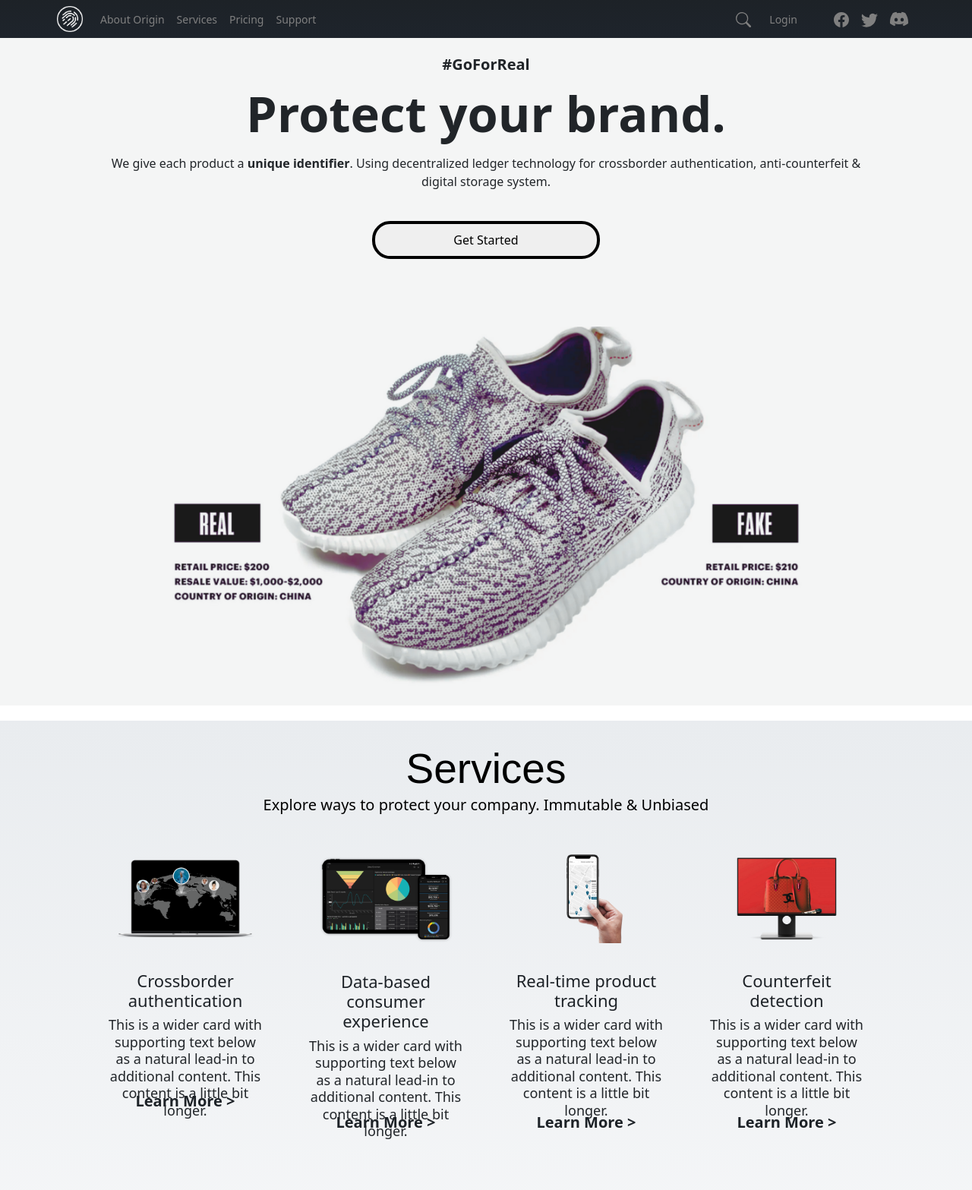
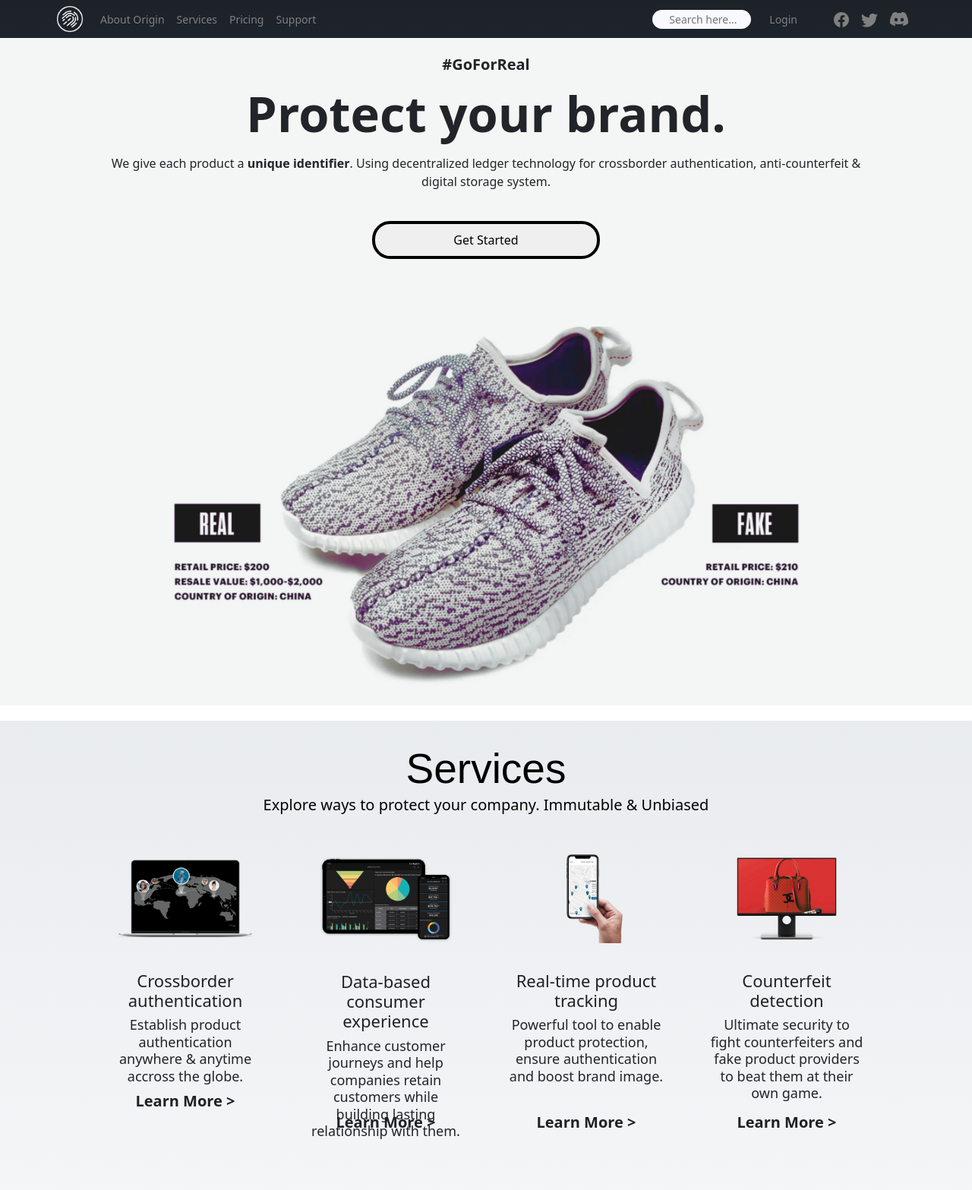
Before and after one commit to bjfactor/bjFactor.github.io, a plain HTML site: page home.html in a window 1280 px wide. Shown: the whole page at 76% size. Drawn offline with Linux system fonts and the light colour scheme.

Commit message:
Update home.html

```diff
--- a/home.html
+++ b/home.html
@@ -7,6 +7,7 @@
     <title>Origin</title>
     <link rel="stylesheet" href="/css/bootstrap.css">
     <link rel="stylesheet" href="/home.css">
+    <link rel="sylesheet" href="https://use.fontawesome.com/releases/v5.3.1/css/all.css">
     <script src="/js/bootstrap.bundle.js"></script>
     <script src="/home.js"></script>
 </head>
@@ -17,17 +18,21 @@
                 <li><a href="/home.html" class="border-0 mx-2"><img src="/workspace/img/origin.png"></a></li>
                 <li><button type="button" class="navbar border-0 mx-2" onclick="location.href='/about.html'">About Origin</button></li>
                 <li><a href="#serviceSection" class="text-decoration-none"><button type="button" class="navbar border-0 mx-2">Services</button></a></li>
-                <li><button type="button" class="navbar border-0 mx-2" onclick="location.href='home.css'">Pricing</button></li>
-                <li><button type="button" class="navbar border-0 mx-2" onclick="location.href='home.css'">Support</button></li>
+                <li><button type="button" class="navbar border-0 mx-2" onclick="location.href='/pricing.html'">Pricing</button></li>
+                <li><button type="button" class="navbar border-0 mx-2" onclick="location.href='/support.html'">Support</button></li>
                 <span class="ms-auto"></span>
                 <li>
-                    <button type="button" class="mr-auto navbar border-0 me-4" onclick="location.href='home.css'">
-                        <i class="bi bi-search">
+                    <button type="button" class="mr-auto navbar border-0 me-4">
+                        <form>
+                        <input type="text" name="search" placeholder="Search here...">
+                        <!-- <i class="bi bi-search">
                             <svg xmlns="http://www.w3.org/2000/svg" width="20" height="20" fill="currentColor" class="bi bi-search" viewBox="0 0 16 16">
                                 <path d="M11.742 10.344a6.5 6.5 0 1 0-1.397 1.398h-.001c.03.04.062.078.098.115l3.85 3.85a1 1 0 0 0 1.415-1.414l-3.85-3.85a1.007 1.007 0 0 0-.115-.1zM12 6.5a5.5 5.5 0 1 1-11 0 5.5 5.5 0 0 1 11 0z"/>
                             </svg>
-                        </i>
-                    </button></li>
+                        </i> -->
+                        </form>
+                    </button>
+                </li>
                 <li>
                     <button type="button" class="navbar border-0 me-5" onclick="location.href='home.css'">Login</button>
                 </li>
@@ -89,7 +94,7 @@
                             <img src="/workspace/img/Untitled design (3).png" class="card-img" alt="">
                             <div class="card-body">
                                 <h5 class="card-title text-center">Crossborder authentication</h5>
-                                <p class="card-text lead text-center">This is a wider card with supporting text below as a natural lead-in to additional content. This content is a little bit longer.</p>
+                                <p class="card-text lead text-center">Establish product authentication anywhere & anytime accross the globe.</p>
                             </div>
                             <div class="card-footer">
                                 <a class="text-decoration-none" href="#"><p class="text-center">Learn More ></p></a>
@@ -101,7 +106,7 @@
                             <img src="/workspace/img/mobile-bi-app-banner.png" class="card-img" alt="">
                             <div class="card-body">
                                 <h5 class="card-title text-center">Data-based consumer experience</h5>
-                                <p class="card-text lead text-center">This is a wider card with supporting text below as a natural lead-in to additional content. This content is a little bit longer.</p>
+                                <p class="card-text lead text-center">Enhance customer journeys and help companies retain customers while building lasting relationship with them.</p>
                             </div>
                             <div class="card-footer">
                                 <a class="text-decoration-none" href="#"><p class="text-center">Learn More ></p></a>
@@ -113,7 +118,7 @@
                             <img src="/workspace/img/trackImage.png" class="card-img" alt="">
                             <div class="card-body">
                                 <h5 class="card-title text-center">Real-time product tracking</h5>
-                                <p class="card-text lead text-center">This is a wider card with supporting text below as a natural lead-in to additional content. This content is a little bit longer.</p>
+                                <p class="card-text lead text-center">Powerful tool to enable product protection, ensure authentication and boost brand image.</p>
                             </div>
                             <div class="card-footer">
                                 <a class="text-decoration-none" href="#"><p class="text-center">Learn More ></p></a>
@@ -125,7 +130,7 @@
                             <img src="/workspace/img/counterfeit.png" class="card-img" alt="">
                             <div class="card-body">
                                 <h5 class="card-title text-center">Counterfeit detection</h5>
-                                <p class="card-text lead text-center">This is a wider card with supporting text below as a natural lead-in to additional content. This content is a little bit longer.</p>
+                                <p class="card-text lead text-center">Ultimate security to fight counterfeiters and fake product providers to beat them at their own game.</p>
                             </div>
                             <div class="card-footer">
                                 <a class="text-decoration-none" href="#"><p class="text-center">Learn More ></p></a>
```
